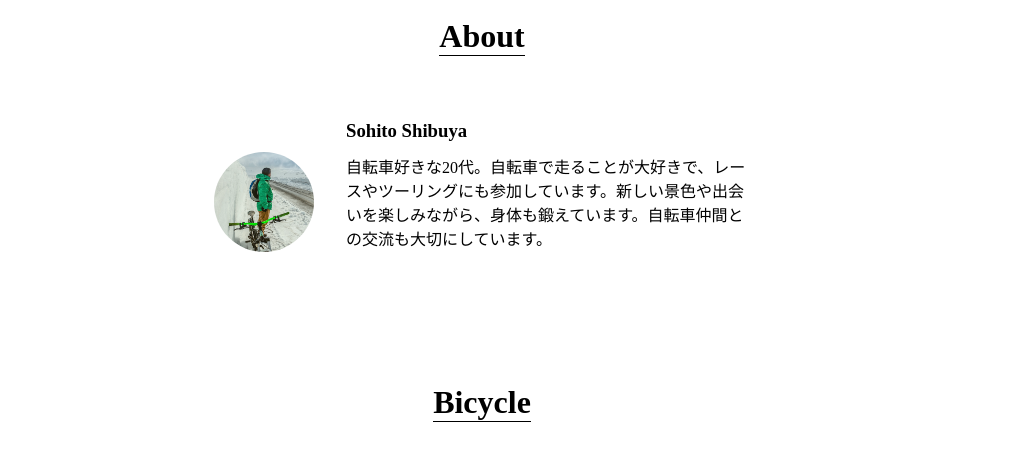
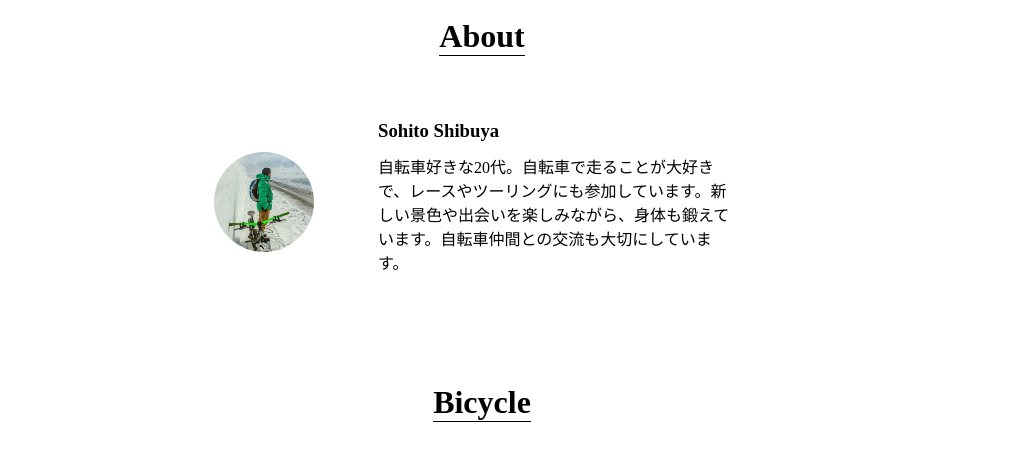
Before and after one commit to sohito/My-favorite, a plain HTML site: page index.html in a window 1280 px wide. Shown: the part 860-1311 px from the top of the page, without its empty margins (158-1171 px from the left). Drawn offline with Linux system fonts and the light colour scheme.

Commit message:
Add files via upload

```diff
--- a/style.css
+++ b/style.css
@@ -82,16 +82,16 @@ ul a:hover {
 
 .my-profile {
   text-align: left;
-  width: calc(100%-32px);
+  padding: 0 32px;
 }
 
 .my-profile h3 {
-  width: 400px;
+  width: 360px;
 }
 
 .my-profile p {
   margin-top: 12px;
-  width: 400px;
+  width: 360px;
 }
 
 /* Bicycle */
```
